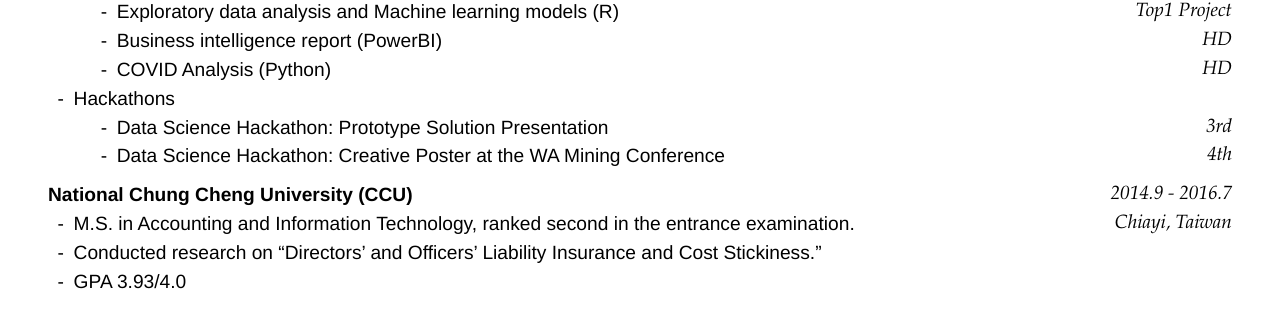
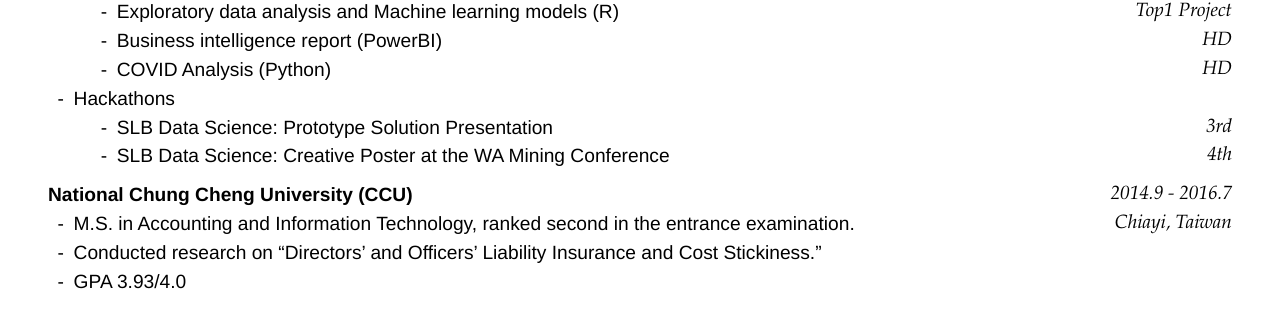
Before and after one commit to HUIXIN-TW/Resume, a Jekyll site: the page built from index.md, in a window 1280 px wide. Shown: the part 493-803 px from the top of the page. Built offline with Jekyll 4.4.1, drawn with Linux system fonts in a browser that asks for light colours; nearby versions of some CDN libraries.

Commit message:
Update index.md

```diff
--- a/index.md
+++ b/index.md
@@ -52,8 +52,8 @@ Perth, Australia
     -   Business intelligence report (PowerBI) `HD`
     -   COVID Analysis (Python) `HD`
 -   Hackathons
-    -   Data Science Hackathon: Prototype Solution Presentation `3rd`
-    -   Data Science Hackathon: Creative Poster at the WA Mining Conference `4th`
+    -   SLB Data Science: Prototype Solution Presentation `3rd`
+    -   SLB Data Science: Creative Poster at the WA Mining Conference `4th`
 
 <!--
 -   Software requirements and design analysis for the Transportation system - shuttleUWA
```
